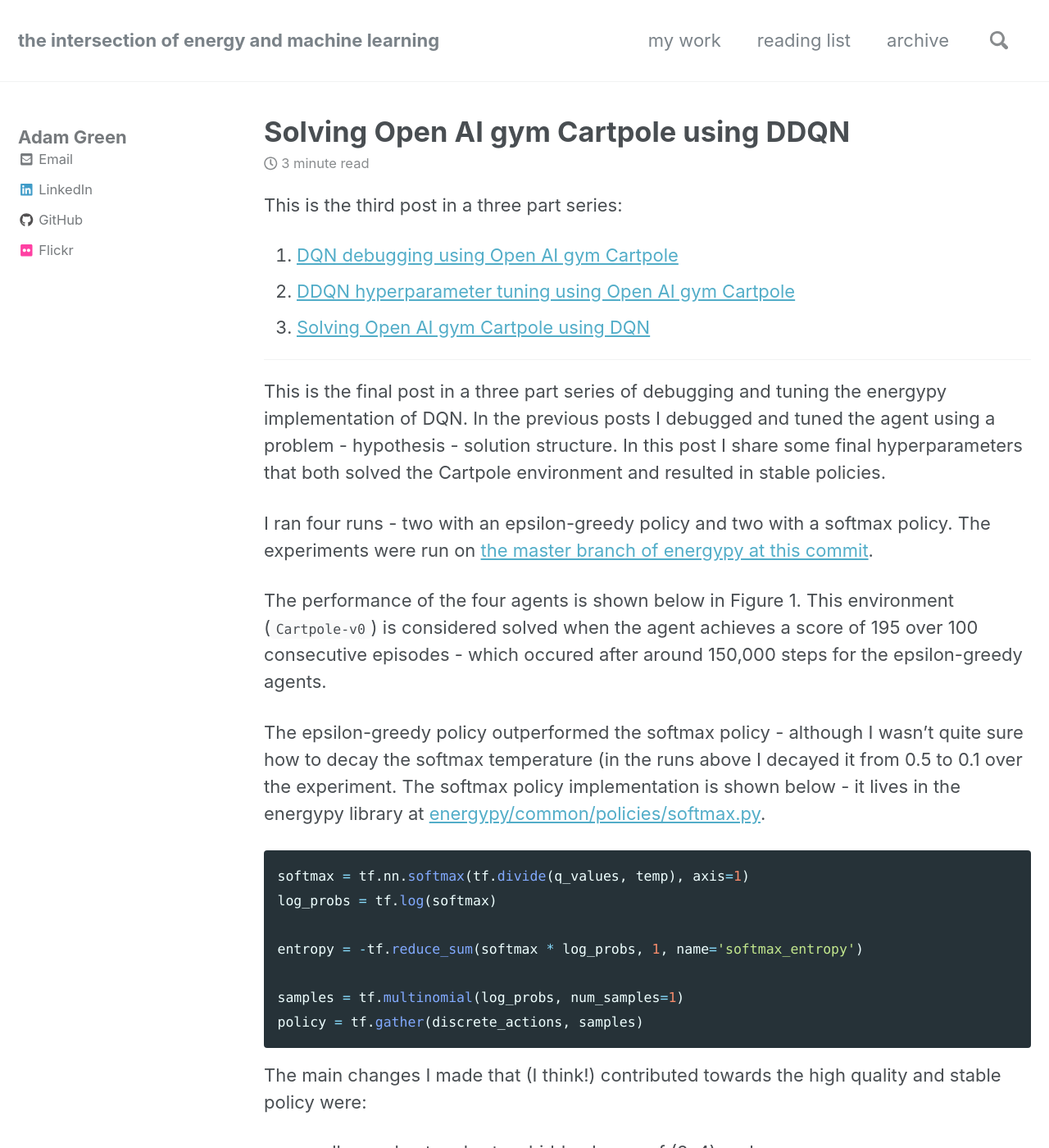
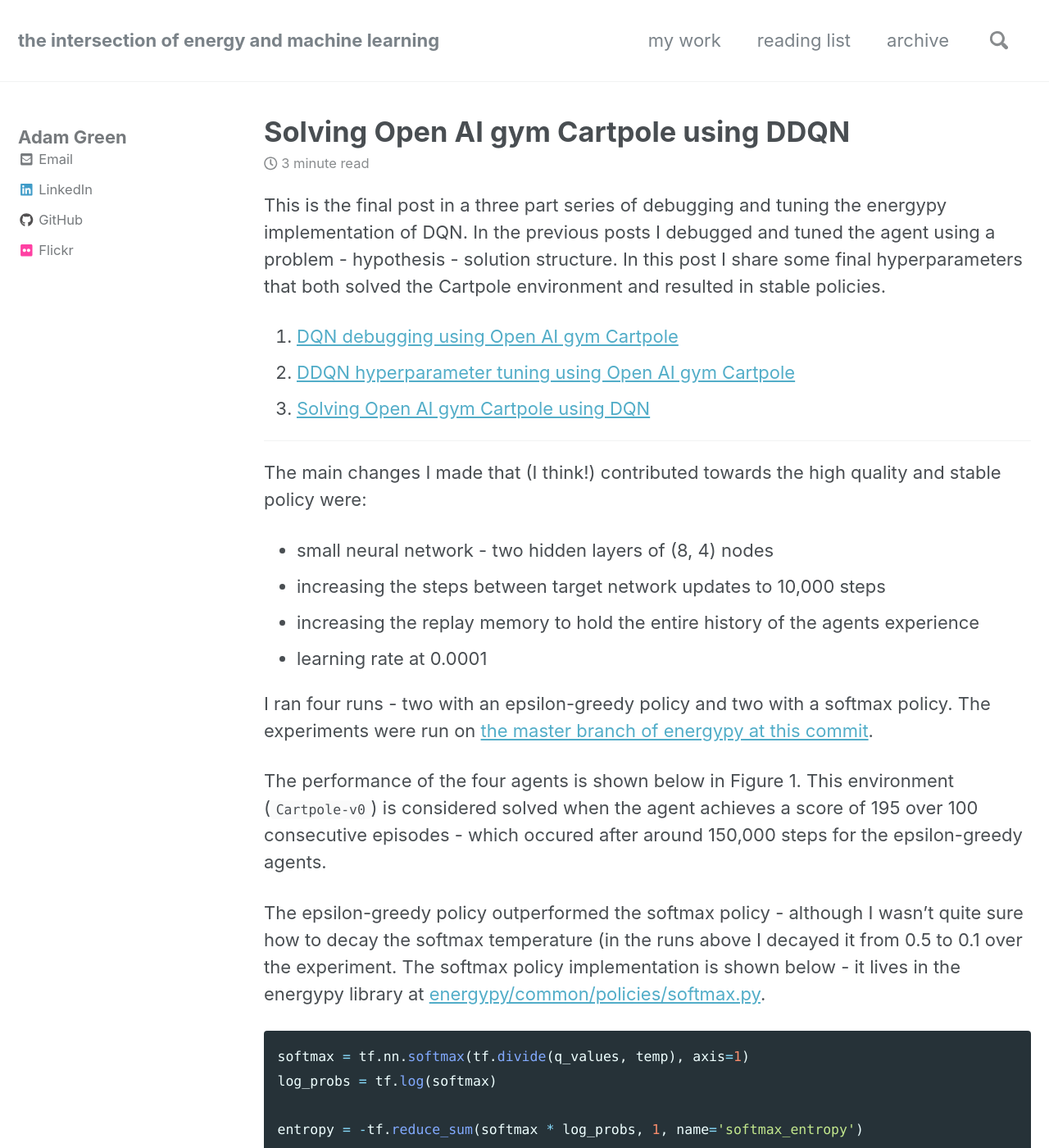
Before and after one commit to ADGEfficiency/adgefficiency.github.io, a Jekyll site: the page built from _posts/2018-10-31-dqn-solving.md, in a window 1280 px wide and 1400 px high. Shown: the whole window at 82% size. Built offline with Jekyll 4.4.1, drawn with Linux system fonts in a browser that asks for light colours; nearby versions of some CDN libraries; some of the changed text lies outside the part shown.

Commit message:
drafting

```diff
--- a/_posts/2018-10-31-dqn-solving.md
+++ b/_posts/2018-10-31-dqn-solving.md
@@ -9,7 +9,7 @@
 
 ---
 
-This is the third post in a three part series:
+This is the final post in a three part series of debugging and tuning the energypy implementation of DQN.  In the previous posts I debugged and tuned the agent using a problem - hypothesis - solution structure.  In this post I share some final hyperparameters that both solved the Cartpole environment and resulted in stable policies.
 
 1. [DQN debugging using Open AI gym Cartpole](https://adgefficiency.com/dqn-debugging/)
 2. [DDQN hyperparameter tuning using Open AI gym Cartpole](https://adgefficiency.com/dqn-tuning/)
@@ -17,7 +17,12 @@
 
 ---
 
-This is the final post in a three part series of debugging and tuning the energypy implementation of DQN.  In the previous posts I debugged and tuned the agent using a problem - hypothesis - solution structure.  In this post I share some final hyperparameters that both solved the Cartpole environment and resulted in stable policies.
+The main changes I made that (I think!) contributed towards the high quality and stable policy were:
+
+- small neural network - two hidden layers of (8, 4) nodes
+- increasing the steps between target network updates to 10,000 steps
+- increasing the replay memory to hold the entire history of the agents experience
+- learning rate at 0.0001
 
 I ran four runs - two with an epsilon-greedy policy and two with a softmax policy.  The experiments were run on [the master branch of energypy at this commit](https://github.com/ADGEfficiency/energy-py/tree/868129cb1a9912bbc69239eb9d2882137dbbff68).
 
```
Also changed, not shown: other parts of _posts/2018-10-31-dqn-solving.md (+0 -7 lines).
